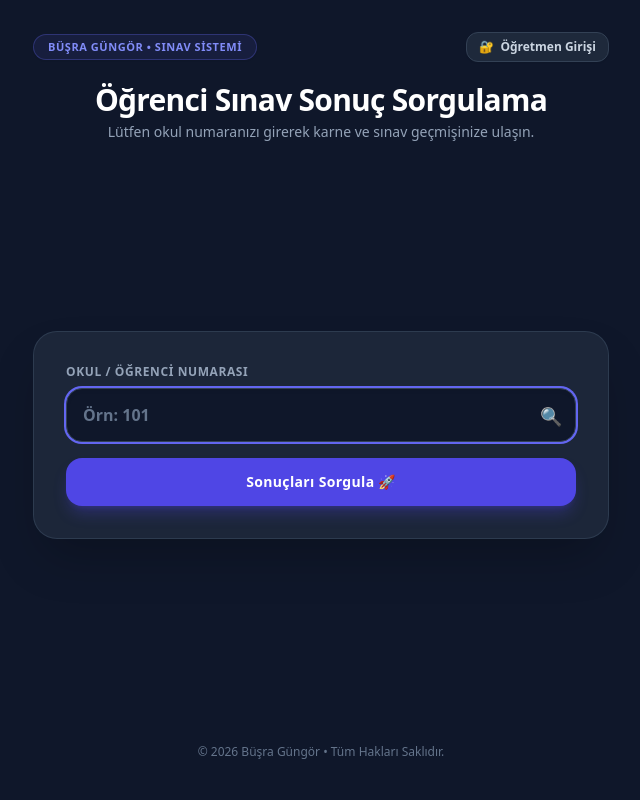
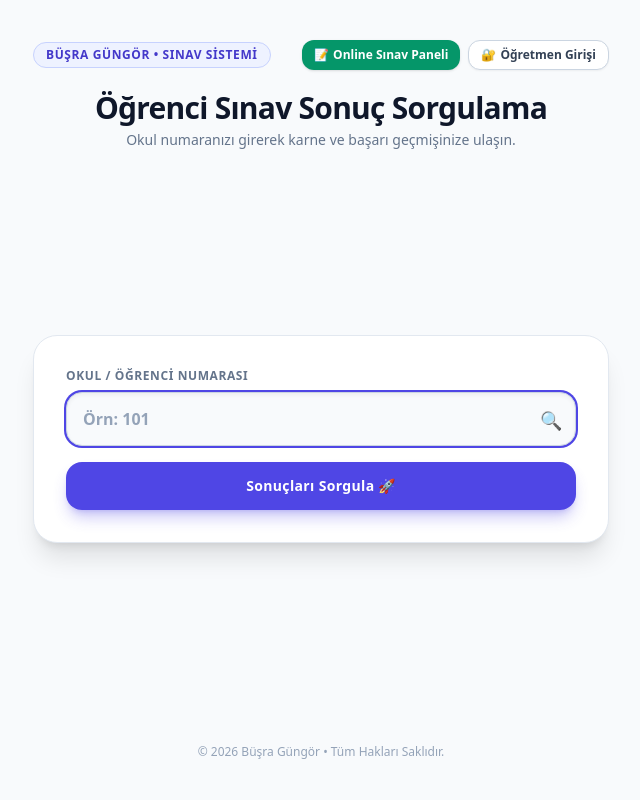
Before and after one commit to busrakaradeniz13/sinav-sistemi, a Flask app: page / in a window 1280 px wide. Shown: the whole page, without its empty margins (319-959 px from the left). Run offline with Flask 3, Linux system fonts and the light colour scheme; data that the repository does not hold is empty; some libraries are stand-ins or nearby versions.

Commit message:
Update sorgula.html

```diff
--- a/templates/sorgula.html
+++ b/templates/sorgula.html
@@ -3,54 +3,49 @@
 <head>
     <meta charset="UTF-8">
     <meta name="viewport" content="width=device-width, initial-scale=1.0">
-    <title>Öğrenci Sınav Sonuç Sorgulama - Büşra Güngör</title>
+    <title>Öğrenci Sınav Sonuç Sorgulama</title>
     <script src="https://cdn.tailwindcss.com"></script>
-    <!-- KUTLAMA / KONFETİ EFEKTİ İÇİN KÜTÜPHANE -->
     <script src="https://cdn.jsdelivr.net/npm/canvas-confetti@1.6.0/dist/confetti.browser.min.js"></script>
 </head>
-<body class="bg-slate-900 min-h-screen text-slate-100 font-sans flex flex-col justify-between p-4 selection:bg-indigo-500 selection:text-white">
+<body class="bg-slate-50 min-h-screen text-slate-800 font-sans flex flex-col justify-between p-4 selection:bg-indigo-600 selection:text-white">
 
-    <!-- ÜST BAR: ÖĞRETMEN GİRİŞİ VE BAŞLIK -->
-    <header class="w-full max-w-xl mx-auto pt-4 pb-2 space-y-3">
+    <header class="w-full max-w-xl mx-auto pt-6 pb-2 space-y-3">
         <div class="flex justify-between items-center">
-            <div class="inline-block bg-indigo-500/10 border border-indigo-500/30 text-indigo-400 px-3.5 py-1 rounded-full text-[11px] font-bold tracking-wider uppercase shadow-sm">
+            <span class="bg-indigo-50 text-indigo-700 border border-indigo-200 px-3 py-1 rounded-full text-xs font-bold uppercase tracking-wider">
                 Büşra Güngör • Sınav Sistemi
+            </span>
+            <div class="flex gap-2">
+                <a href="/online-sinav-giris" class="bg-emerald-600 hover:bg-emerald-700 text-white px-3 py-1.5 rounded-xl text-xs font-bold shadow transition flex items-center gap-1">
+                    <span>📝</span> Online Sınav Paneli
+                </a>
+                <a href="/admin" class="bg-white hover:bg-slate-100 text-slate-700 border border-slate-300 px-3 py-1.5 rounded-xl text-xs font-bold shadow-sm transition flex items-center gap-1">
+                    <span>🔐</span> Öğretmen Girişi
+                </a>
             </div>
-            <!-- ÖĞRETMEN GİRİŞİ BUTONU -->
-            <a href="/admin" class="bg-slate-800 hover:bg-slate-700 text-slate-300 border border-slate-700 px-3 py-1.5 rounded-xl text-xs font-bold transition flex items-center gap-1.5 shadow-sm">
-                <span>🔐</span> Öğretmen Girişi
-            </a>
         </div>
-
         <div class="text-center pt-2">
-            <h1 class="text-2xl sm:text-3xl font-extrabold tracking-tight text-white">
+            <h1 class="text-2xl sm:text-3xl font-black tracking-tight text-slate-900">
                 Öğrenci Sınav Sonuç Sorgulama
             </h1>
-            <p class="text-xs sm:text-sm text-slate-400 mt-1">
-                Lütfen okul numaranızı girerek karne ve sınav geçmişinize ulaşın.
+            <p class="text-xs sm:text-sm text-slate-500 mt-1">
+                Okul numaranızı girerek karne ve başarı geçmişinize ulaşın.
             </p>
         </div>
     </header>
 
-    <!-- ANA İÇERİK KUTUSU -->
     <main class="w-full max-w-xl mx-auto my-auto space-y-6">
-
-        <!-- SORGULAMA FORMU -->
-        <div class="bg-slate-800/90 backdrop-blur-md p-6 sm:p-8 rounded-3xl border border-slate-700/80 shadow-2xl">
+        <div class="bg-white p-6 sm:p-8 rounded-3xl border border-slate-200 shadow-xl">
             <form method="POST" action="/" class="space-y-4">
                 <div>
-                    <label class="block text-xs font-bold uppercase tracking-wider text-slate-400 mb-2">
+                    <label class="block text-xs font-bold uppercase tracking-wider text-slate-500 mb-2">
                         Okul / Öğrenci Numarası
                     </label>
                     <div class="relative">
                         <input type="text" name="ogrenci_no" required placeholder="Örn: 101" autofocus autocomplete="off"
-                            class="w-full px-4 py-3.5 rounded-2xl bg-slate-900 border border-slate-700 text-white placeholder-slate-500 focus:outline-none focus:ring-2 focus:ring-indigo-500 font-bold text-base shadow-inner">
-                        <div class="absolute right-3.5 top-3.5 text-slate-500 text-lg">
-                            🔍
-                        </div>
+                            class="w-full px-4 py-3.5 rounded-2xl bg-slate-50 border border-slate-300 text-slate-900 placeholder-slate-400 focus:outline-none focus:ring-2 focus:ring-indigo-600 font-bold text-base shadow-inner">
+                        <div class="absolute right-3.5 top-3.5 text-slate-400 text-lg">🔍</div>
                     </div>
                 </div>
-
                 <button type="submit"
                     class="w-full bg-indigo-600 hover:bg-indigo-700 active:scale-[0.99] text-white font-bold py-3.5 rounded-2xl shadow-lg shadow-indigo-600/30 transition duration-200 text-sm tracking-wide">
                     Sonuçları Sorgula 🚀
@@ -58,92 +53,61 @@
             </form>
         </div>
 
-        <!-- HATA MESAJI -->
         {% if hata %}
-        <div class="bg-rose-950/60 border border-rose-500/50 p-4 rounded-2xl text-rose-300 text-xs font-bold text-center shadow-lg animate-pulse">
+        <div class="bg-rose-50 border border-rose-200 p-4 rounded-2xl text-rose-700 text-xs font-bold text-center shadow-sm animate-pulse">
             ⚠️ {{ hata }}
         </div>
         {% endif %}
 
-        <!-- SONUÇ EKRANI -->
         {% if sonuc %}
-        <div class="bg-slate-800/90 backdrop-blur-md p-6 sm:p-8 rounded-3xl border border-slate-700/80 shadow-2xl space-y-6">
-
-            <!-- ÖĞRENCİ BİLGİ KARTI -->
-            <div class="flex flex-col sm:flex-row justify-between items-start sm:items-center border-b border-slate-700 pb-4 gap-2">
+        <div class="bg-white p-6 sm:p-8 rounded-3xl border border-slate-200 shadow-xl space-y-6">
+            <div class="flex flex-col sm:flex-row justify-between items-start sm:items-center border-b border-slate-100 pb-4 gap-2">
                 <div>
-                    <span class="text-[10px] uppercase font-extrabold tracking-wider text-indigo-400 bg-indigo-500/10 px-2.5 py-1 rounded-md border border-indigo-500/20">Öğrenci Bilgisi</span>
-                    <h2 class="text-xl font-black text-white mt-2">{{ sonuc.ad }}</h2>
+                    <span class="text-[10px] uppercase font-extrabold tracking-wider text-indigo-600 bg-indigo-50 px-2.5 py-1 rounded-md border border-indigo-100">Öğrenci Bilgisi</span>
+                    <h2 class="text-xl font-black text-slate-900 mt-2">{{ sonuc.ad }}</h2>
                 </div>
                 <div class="text-right">
-                    <span class="text-xs text-slate-400 font-medium">Derece Durumu</span>
+                    <span class="text-xs text-slate-500 font-medium">Derece Durumu</span>
                     {% if en_son_derece %}
                         <div class="mt-1">
-                            <span class="bg-amber-500/20 text-amber-300 border border-amber-500/40 text-xs font-extrabold px-3 py-1 rounded-full shadow-sm inline-block animate-bounce">
+                            <span class="bg-amber-100 text-amber-800 border border-amber-300 text-xs font-extrabold px-3 py-1 rounded-full shadow-sm inline-block animate-bounce">
                                 🏆 Sınıf {{ en_son_derece }}.si
                             </span>
                         </div>
                     {% else %}
-                        <div class="text-xs font-bold text-slate-500 mt-1">-</div>
+                        <div class="text-xs font-bold text-slate-400 mt-1">-</div>
                     {% endif %}
                 </div>
             </div>
 
-            <!-- AKTİF ONLINE SINAVLAR (EĞER VARSA) -->
-            {% if aktif_testler %}
-            <div class="bg-indigo-950/50 border border-indigo-500/40 p-4 rounded-2xl space-y-3">
-                <div class="flex items-center gap-2">
-                    <span class="text-sm">📝</span>
-                    <h3 class="text-xs font-bold text-indigo-300 uppercase tracking-wider">Çözülebilir Aktif Online Sınavlar</h3>
-                </div>
-                <div class="space-y-2">
-                    {% for test in aktif_testler %}
-                    <div class="flex justify-between items-center bg-slate-900/80 p-3 rounded-xl border border-indigo-900/50 gap-2">
-                        <div>
-                            <div class="text-xs font-bold text-white">{{ test.test_adi }}</div>
-                            <div class="text-[10px] text-slate-400">Süre: {{ test.sure_dakika }} Dakika</div>
-                        </div>
-                        <a href="/online-sinav/{{ test.test_adi }}/{{ sonuc.ogrenci_no }}"
-                           class="bg-indigo-600 hover:bg-indigo-700 text-white font-bold px-4 py-2 rounded-xl text-xs transition shadow shrink-0">
-                           Sınava Katıl 🚀
-                        </a>
-                    </div>
-                    {% endfor %}
-                </div>
-            </div>
-            {% endif %}
-
-            <!-- SINAV GEÇMİŞİ LİSTESİ -->
             <div class="space-y-3">
-                <h3 class="text-xs font-bold text-slate-400 uppercase tracking-wider">Sınav Sonuçları ve Karne Geçmişi</h3>
-
+                <h3 class="text-xs font-bold text-slate-500 uppercase tracking-wider">Sınav Sonuçları ve Karne Geçmişi</h3>
                 {% if sonuc.sinavlar %}
                     <div class="space-y-3 max-h-96 overflow-y-auto pr-1">
                         {% for s in sonuc.sinavlar %}
-                        <div class="bg-slate-900/60 border border-slate-700/60 p-4 rounded-2xl space-y-3 hover:border-slate-600 transition">
+                        <div class="bg-slate-50 border border-slate-200 p-4 rounded-2xl space-y-3 hover:border-slate-300 transition shadow-sm">
                             <div class="flex justify-between items-center">
-                                <span class="font-bold text-sm text-indigo-300">{{ s.sinav }}</span>
+                                <span class="font-bold text-sm text-indigo-700">{{ s.sinav }}</span>
                                 <span class="bg-indigo-600 text-white text-xs font-extrabold px-3 py-1 rounded-xl shadow-sm">
                                     {{ s.puan }} Puan
                                 </span>
                             </div>
-
                             <div class="grid grid-cols-4 gap-2 text-center text-xs">
-                                <div class="bg-slate-800/80 p-2 rounded-xl border border-slate-700">
-                                    <span class="block text-[10px] text-slate-400 font-bold uppercase">Doğru</span>
-                                    <span class="font-black text-emerald-400 text-sm">{{ s.dogru }}</span>
+                                <div class="bg-white p-2 rounded-xl border border-slate-200 shadow-sm">
+                                    <span class="block text-[10px] text-slate-500 font-bold uppercase">Doğru</span>
+                                    <span class="font-black text-emerald-600 text-sm">{{ s.dogru }}</span>
                                 </div>
-                                <div class="bg-slate-800/80 p-2 rounded-xl border border-slate-700">
-                                    <span class="block text-[10px] text-slate-400 font-bold uppercase">Yanlış</span>
-                                    <span class="font-black text-rose-400 text-sm">{{ s.yanlis }}</span>
+                                <div class="bg-white p-2 rounded-xl border border-slate-200 shadow-sm">
+                                    <span class="block text-[10px] text-slate-500 font-bold uppercase">Yanlış</span>
+                                    <span class="font-black text-rose-600 text-sm">{{ s.yanlis }}</span>
                                 </div>
-                                <div class="bg-slate-800/80 p-2 rounded-xl border border-slate-700">
-                                    <span class="block text-[10px] text-slate-400 font-bold uppercase">Boş</span>
-                                    <span class="font-black text-slate-300 text-sm">{{ s.bos }}</span>
+                                <div class="bg-white p-2 rounded-xl border border-slate-200 shadow-sm">
+                                    <span class="block text-[10px] text-slate-500 font-bold uppercase">Boş</span>
+                                    <span class="font-black text-slate-600 text-sm">{{ s.bos }}</span>
                                 </div>
-                                <div class="bg-slate-800/80 p-2 rounded-xl border border-slate-700">
-                                    <span class="block text-[10px] text-slate-400 font-bold uppercase">Sıra</span>
-                                    <span class="font-black text-amber-400 text-sm">
+                                <div class="bg-white p-2 rounded-xl border border-slate-200 shadow-sm">
+                                    <span class="block text-[10px] text-slate-500 font-bold uppercase">Sıra</span>
+                                    <span class="font-black text-amber-600 text-sm">
                                         {% if s.derece %}{{ s.derece }}{% else %}-{% endif %}
                                     </span>
                                 </div>
@@ -152,46 +116,33 @@
                         {% endfor %}
                     </div>
                 {% else %}
-                    <div class="text-center py-6 text-slate-500 text-xs font-medium">
-                        Bu öğrenciye ait kayıtlı sınav sonucu bulunamadı.
-                    </div>
+                    <div class="text-center py-6 text-slate-400 text-xs font-medium">Kayıtlı sınav sonucu bulunamadı.</div>
                 {% endif %}
             </div>
-
         </div>
 
-        <!-- DERECE VARSA (1, 2 VEYA 3) KUTLAMA KONFETİSİ PATLAT -->
         {% if en_son_derece %}
         <script>
-            setTimeout(() => {
-                if (typeof confetti === 'function') {
-                    var count = 200;
-                    var defaults = { origin: { y: 0.7 } };
-
-                    function fire(particleRatio, opts) {
-                        confetti(Object.assign({}, defaults, opts, {
-                            particleCount: Math.floor(count * particleRatio)
-                        }));
-                    }
-
-                    fire(0.25, { spread: 26, startVelocity: 55 });
-                    fire(0.2, { spread: 60 });
-                    fire(0.35, { spread: 100, decay: 0.91, scalar: 0.8 });
-                    fire(0.1, { spread: 120, startVelocity: 25, decay: 0.92, scalar: 1.2 });
-                    fire(0.1, { spread: 120, startVelocity: 45 });
-                }
-            }, 300);
+            window.addEventListener('DOMContentLoaded', () => {
+                var duration = 3 * 1000;
+                var animationEnd = Date.now() + duration;
+                var defaults = { startVelocity: 30, spread: 360, ticks: 60, zIndex: 0 };
+                function randomInRange(min, max) { return Math.random() * (max - min) + min; }
+                var interval = setInterval(function() {
+                    var timeLeft = animationEnd - Date.now();
+                    if (timeLeft <= 0) return clearInterval(interval);
+                    var particleCount = 50 * (timeLeft / duration);
+                    confetti(Object.assign({}, defaults, { particleCount, origin: { x: randomInRange(0.1, 0.3), y: Math.random() - 0.2 } }));
+                    confetti(Object.assign({}, defaults, { particleCount, origin: { x: randomInRange(0.7, 0.9), y: Math.random() - 0.2 } }));
+                }, 250);
+            });
         </script>
         {% endif %}
-
         {% endif %}
-
     </main>
 
-    <!-- ALT BİLGİ -->
-    <footer class="w-full max-w-xl mx-auto text-center py-6 text-xs text-slate-500">
+    <footer class="w-full max-w-xl mx-auto text-center py-6 text-xs text-slate-400">
         <p>© 2026 Büşra Güngör • Tüm Hakları Saklıdır.</p>
     </footer>
-
 </body>
 </html>
```
